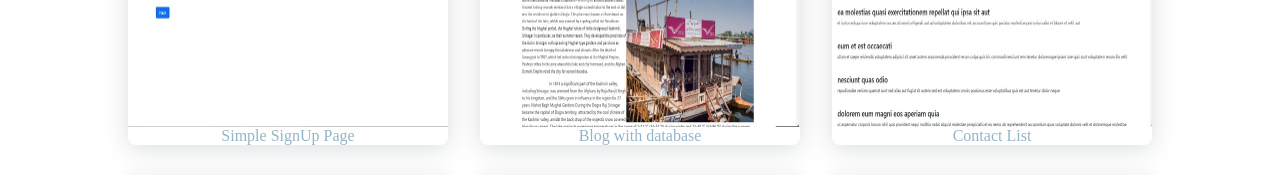
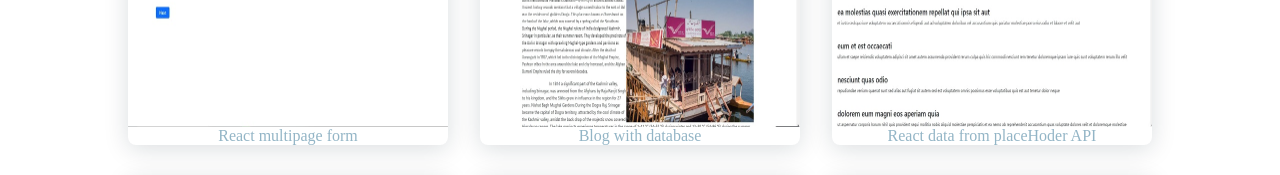
Before and after one commit to makesanjoy/responsive-portfolio, a plain HTML site: page index.html in a window 1280 px wide. Shown: the part 2280-2455 px from the top of the page. Drawn offline with nearby package versions, Linux system fonts and the light colour scheme.

Commit message:
Update index.html

```diff
--- a/index.html
+++ b/index.html
@@ -214,7 +214,7 @@
         <div class="work__img">
           <a href="https://react-multipage.herokuapp.com/" target="_blank">
             <img src="assets/img/work1.jpg" alt="">
-            <p>Simple SignUp Page</p>
+            <p>React multipage form</p>
           </a>
 
         </div>
@@ -228,7 +228,7 @@
         <div class="work__img">
           <a href="https://apidatalis.herokuapp.com/" target="_blank">
                 <img src="assets/img/work3.jpg" alt="">
-                <p>Contact List</p>
+                <p>React data from placeHoder API</p>
           </a>
 
         </div>
```
